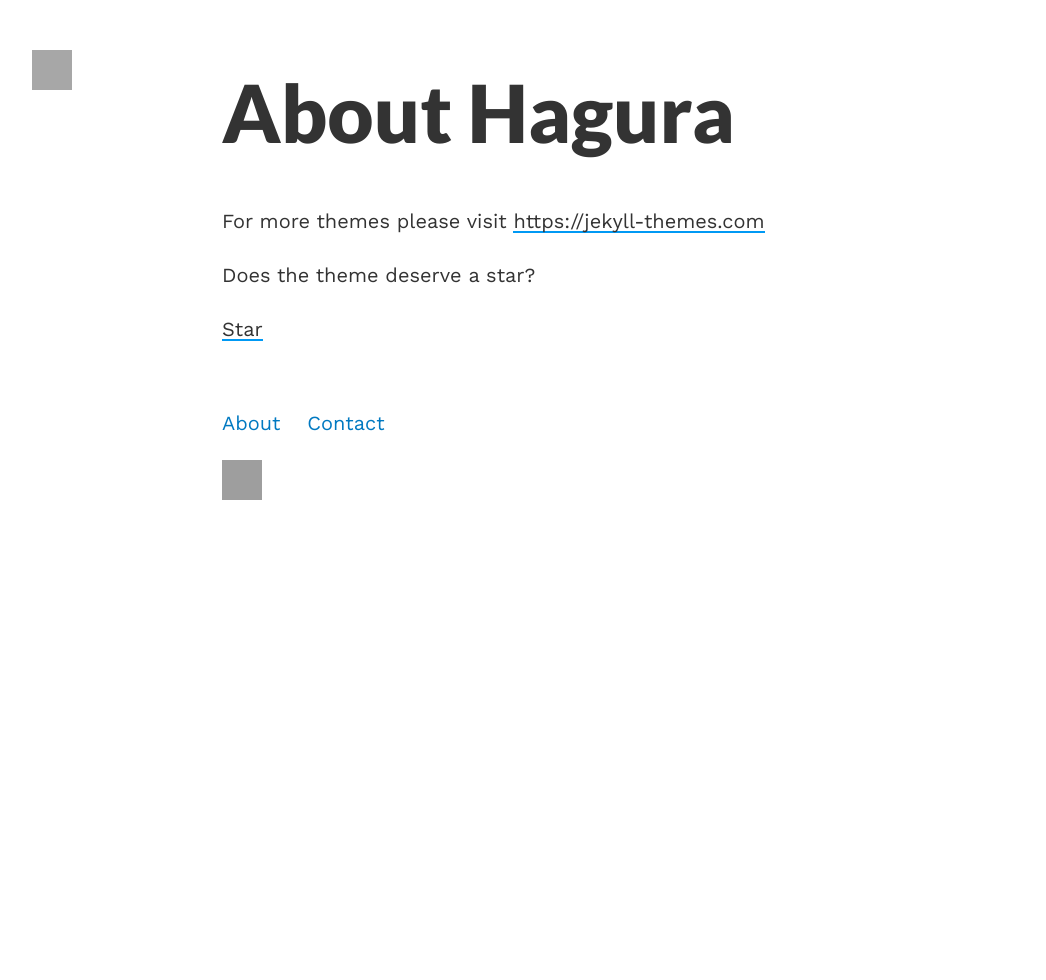
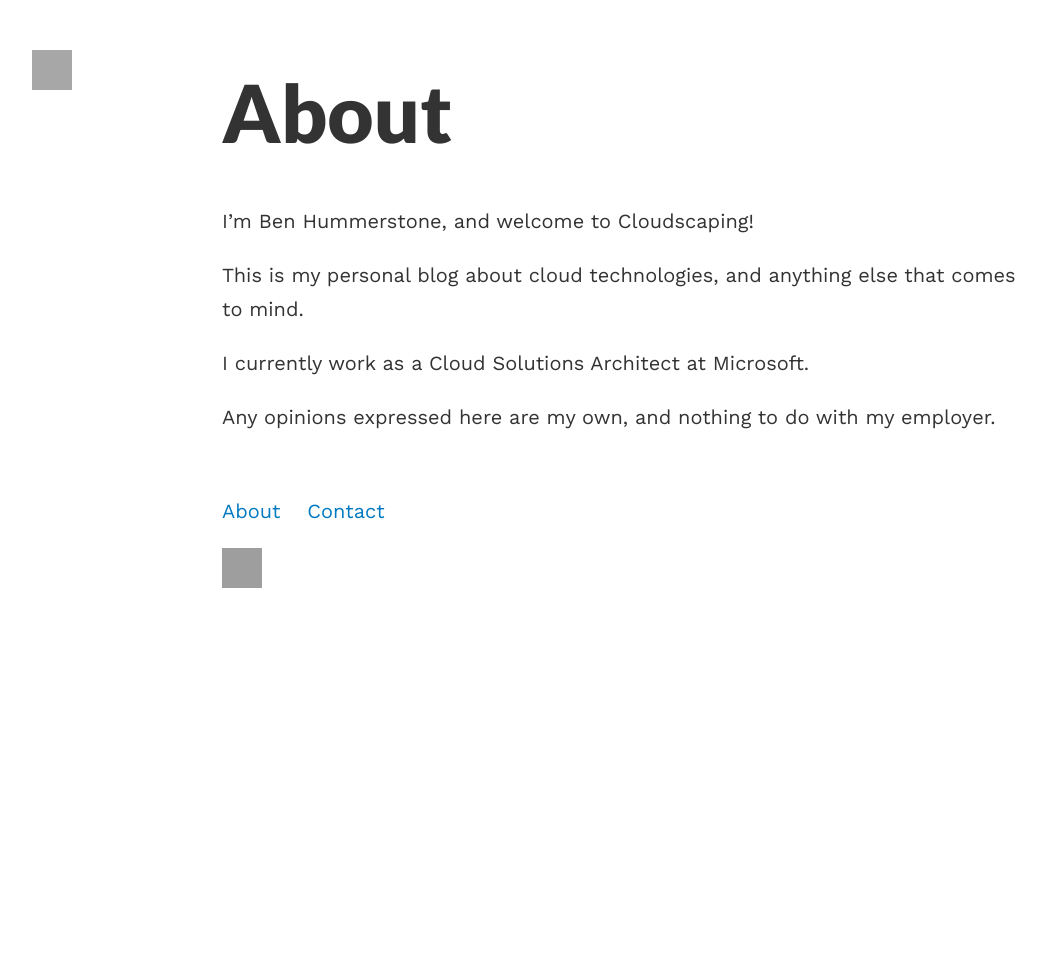
Before and after one commit to bhummerstone/bhummerstone.github.io, a Jekyll site: the page built from about.md, in a window 1280 px wide. Shown: the whole page, without its empty margins (18-1064 px from the left). Built offline with Jekyll 4.4.1, drawn with Linux system fonts in a browser that asks for light colours; grey boxes are pictures that could not be loaded.

Commit message:
Tweaked pages

```diff
--- a/_config.yml
+++ b/_config.yml
@@ -1,13 +1,14 @@
 ### Site settings
 
 title: cloudscaping
-url: http://cloudscaping.co.uk # name of the repository
+url: http://cloudscaping.co.uk
 email: b.hummerstone@outlook.com
 
 # Site owner
 owner:
   name: Ben Hummerstone
   twitter: bhummerstone
+  github: bhummerstone
   google:
     ad-client:
     ad-slot:
--- a/_layouts/default.html
+++ b/_layouts/default.html
@@ -8,13 +8,13 @@ layout: compress
   <meta name="viewport" content="width=device-width, initial-scale=1">
   <title>{% if page.title %}{{ page.title }} - {{ site.title }}{% else %}{{ site.title }}{% endif %}</title>
   <link href="https://fonts.googleapis.com/css?family=Lato:900|Work+Sans" rel="stylesheet">
-  <link rel="stylesheet" href="{{site.baseurl}}/css/main.css">
+  <link rel="stylesheet" href="{{site.url}}/css/main.css">
   {% seo %}
 </head>
 <body style="background-color: rgb(255, 255, 255)">
- <script src="{{site.baseurl}}/js/theme.min.js"></script>
+ <script src="{{site.url}}/js/theme.min.js"></script>
   <header>
-      <a href="{{site.baseurl}}/"><div class="home"></div></a>
+      <a href="{{site.url}}/"><div class="home"></div></a>
   </header>
 
   {{ content }}
@@ -22,10 +22,10 @@ layout: compress
 <footer>
 
     <div class="links">
-        <a href="{{site.baseurl}}/about/">About</a>
-        <a href="{{site.baseurl}}/contact/">Contact</a>
+        <a href="{{site.url}}/about/">About</a>
+        <a href="{{site.url}}/contact/">Contact</a>
     </div>
-    <div class="theme" onclick="theme()" style="    background-image: url({{site.baseurl}}/images/theme.svg)"></div>
+    <div class="theme" onclick="theme()" style="    background-image: url({{site.url}}/images/theme.svg)"></div>
 </footer>
 {% include analytics.html %}
 
--- a/about.md
+++ b/about.md
@@ -1,13 +1,14 @@
 ---
-title: About Hagura
+title: About
 layout: post
 permalink: /about/
 published: true
 ---
 
-For more themes please visit [https://jekyll-themes.com](https://jekyll-themes.com){: target="_blank"}
+I'm Ben Hummerstone, and welcome to Cloudscaping!
 
-Does the theme deserve a star?
+This is my personal blog about cloud technologies, and anything else that comes to mind.
 
-<a class="github-button" href="https://github.com/sharu725/hagura" data-style="mega" data-count-href="/sharu725/hagura/stargazers" data-count-api="/repos/sharu725/hagura#stargazers_count" data-count-aria-label="# stargazers on GitHub" aria-label="Star sharu725/hagura on GitHub">Star</a>
-<script async defer src="https://buttons.github.io/buttons.js"></script>
+I currently work as a Cloud Solutions Architect at Microsoft.
+
+Any opinions expressed here are my own, and nothing to do with my employer.
--- a/index.html
+++ b/index.html
@@ -3,5 +3,5 @@ layout: default
 ---
 <h1 class="headline">{{site.title}}</h1>
 {% for post in site.posts %}
-<h3><a href="{{post.url | prepend: site.baseurl}}">{{post.title}}</a></h3>
+<h3><a href="{{post.url | prepend: site.url}}">{{post.title}}</a></h3>
 {% endfor %}
```
Also changed, not shown: contact.md (+2 -2 lines).
